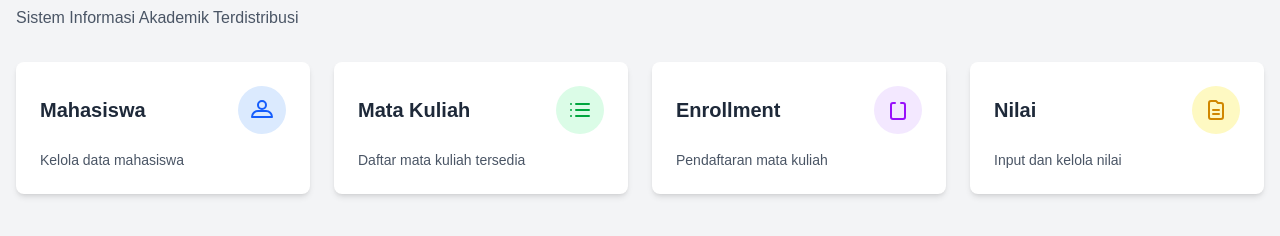
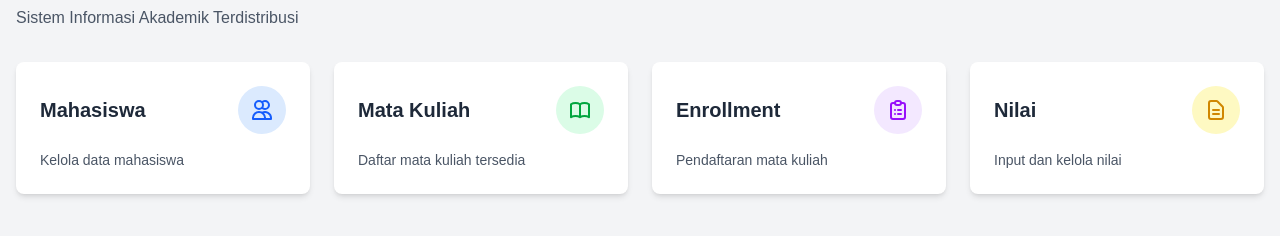
Before and after one commit to Imamgg/frontend-sister, a Next.js app: page / in a window 1280 px wide. Shown: the part 138-374 px from the top of the page. Built offline with nearby package versions, Linux system fonts and the light colour scheme; no server answers; sample sign-in values are in the browser's storage.

Commit message:
push againnnnnnn 4x

```diff
--- a/app/page.tsx
+++ b/app/page.tsx
@@ -42,8 +42,8 @@ export default function Home() {
         <div className="grid grid-cols-1 md:grid-cols-2 lg:grid-cols-4 gap-6">
           {/* Mahasiswa - Admin and Lecturer */}
           {(user.role === "admin" || user.role === "lecturer") && (
-            <Link href="/students" className="group">
-              <a className="block bg-white rounded-lg shadow-md p-6 hover:shadow-lg transition-shadow">
+            <Link href="/students">
+              <div className="bg-white rounded-lg shadow-md p-6 hover:shadow-lg transition-shadow cursor-pointer">
                 <div className="flex items-center justify-between mb-4">
                   <h2 className="text-xl font-semibold text-gray-800">
                     Mahasiswa
@@ -54,24 +54,23 @@ export default function Home() {
                       fill="none"
                       stroke="currentColor"
                       viewBox="0 0 24 24"
-                      aria-hidden="true"
                     >
                       <path
                         strokeLinecap="round"
                         strokeLinejoin="round"
                         strokeWidth={2}
-                        d="M16 7a4 4 0 10-8 0 4 4 0 008 0zm-8 6a6 6 0 00-6 6h20a6 6 0 00-6-6H8z"
+                        d="M12 4.354a4 4 0 110 5.292M15 21H3v-1a6 6 0 0112 0v1zm0 0h6v-1a6 6 0 00-9-5.197M13 7a4 4 0 11-8 0 4 4 0 018 0z"
                       />
                     </svg>
                   </div>
                 </div>
                 <p className="text-gray-600 text-sm">Kelola data mahasiswa</p>
-              </a>
+              </div>
             </Link>
           )}
 
-          <Link href="/courses" className="group">
-            <a className="block bg-white rounded-lg shadow-md p-6 hover:shadow-lg transition-shadow">
+          <Link href="/courses">
+            <div className="bg-white rounded-lg shadow-md p-6 hover:shadow-lg transition-shadow cursor-pointer">
               <div className="flex items-center justify-between mb-4">
                 <h2 className="text-xl font-semibold text-gray-800">
                   Mata Kuliah
@@ -82,13 +81,12 @@ export default function Home() {
                     fill="none"
                     stroke="currentColor"
                     viewBox="0 0 24 24"
-                    aria-hidden="true"
                   >
                     <path
                       strokeLinecap="round"
                       strokeLinejoin="round"
                       strokeWidth={2}
-                      d="M8 6h13M8 12h13M8 18h13M3 6h.01M3 12h.01M3 18h.01"
+                      d="M12 6.253v13m0-13C10.832 5.477 9.246 5 7.5 5S4.168 5.477 3 6.253v13C4.168 18.477 5.754 18 7.5 18s3.332.477 4.5 1.253m0-13C13.168 5.477 14.754 5 16.5 5c1.747 0 3.332.477 4.5 1.253v13C19.832 18.477 18.247 18 16.5 18c-1.746 0-3.332.477-4.5 1.253"
                     />
                   </svg>
                 </div>
@@ -96,13 +94,13 @@ export default function Home() {
               <p className="text-gray-600 text-sm">
                 Daftar mata kuliah tersedia
               </p>
-            </a>
+            </div>
           </Link>
 
           {/* Enrollment - Admin and Students */}
           {(user.role === "admin" || user.role === "student") && (
-            <Link href="/enrollments" className="group">
-              <a className="block bg-white rounded-lg shadow-md p-6 hover:shadow-lg transition-shadow">
+            <Link href="/enrollments">
+              <div className="bg-white rounded-lg shadow-md p-6 hover:shadow-lg transition-shadow cursor-pointer">
                 <div className="flex items-center justify-between mb-4">
                   <h2 className="text-xl font-semibold text-gray-800">
                     Enrollment
@@ -113,26 +111,23 @@ export default function Home() {
                       fill="none"
                       stroke="currentColor"
                       viewBox="0 0 24 24"
-                      aria-hidden="true"
                     >
                       <path
                         strokeLinecap="round"
                         strokeLinejoin="round"
                         strokeWidth={2}
-                        d="M9 5H7a2 2 0 00-2 2v12a2 2 0 002 2h10a2 2 0 002-2V7a2 2 0 00-2-2h-2"
+                        d="M9 5H7a2 2 0 00-2 2v12a2 2 0 002 2h10a2 2 0 002-2V7a2 2 0 00-2-2h-2M9 5a2 2 0 002 2h2a2 2 0 002-2M9 5a2 2 0 012-2h2a2 2 0 012 2m-3 7h3m-3 4h3m-6-4h.01M9 16h.01"
                       />
                     </svg>
                   </div>
                 </div>
                 <p className="text-gray-600 text-sm">Pendaftaran mata kuliah</p>
-              </a>
+              </div>
             </Link>
           )}
 
-          {/* Nilai - Admin and Lecturer */}
-          {(user.role === "admin" || user.role === "lecturer") && (
-            <Link href="/grades" className="group">
-              <a className="block bg-white rounded-lg shadow-md p-6 hover:shadow-lg transition-shadow">
+          <Link href="/grades">
+            <div className="bg-white rounded-lg shadow-md p-6 hover:shadow-lg transition-shadow cursor-pointer">
               <div className="flex items-center justify-between mb-4">
                 <h2 className="text-xl font-semibold text-gray-800">Nilai</h2>
                 <div className="bg-yellow-100 p-3 rounded-full">
@@ -141,26 +136,24 @@ export default function Home() {
                     fill="none"
                     stroke="currentColor"
                     viewBox="0 0 24 24"
-                      aria-hidden="true"
                   >
                     <path
                       strokeLinecap="round"
                       strokeLinejoin="round"
                       strokeWidth={2}
-                        d="M9 12h6m-6 4h6M7 21h10a2 2 0 002-2V7a2 2 0 00-2-2h-3l-2-2H7a2 2 0 00-2 2v14a2 2 0 002 2z"
+                      d="M9 12h6m-6 4h6m2 5H7a2 2 0 01-2-2V5a2 2 0 012-2h5.586a1 1 0 01.707.293l5.414 5.414a1 1 0 01.293.707V19a2 2 0 01-2 2z"
                     />
                   </svg>
                 </div>
               </div>
               <p className="text-gray-600 text-sm">Input dan kelola nilai</p>
-              </a>
+            </div>
           </Link>
-          )}
 
           {/* Transkrip - Students */}
           {user.role === "student" && (
-            <Link href="/grades/transcript" className="group">
-              <a className="block bg-white rounded-lg shadow-md p-6 hover:shadow-lg transition-shadow">
+            <Link href="/grades/transcript">
+              <div className="bg-white rounded-lg shadow-md p-6 hover:shadow-lg transition-shadow cursor-pointer">
                 <div className="flex items-center justify-between mb-4">
                   <h2 className="text-xl font-semibold text-gray-800">
                     Transkrip
@@ -171,19 +164,18 @@ export default function Home() {
                       fill="none"
                       stroke="currentColor"
                       viewBox="0 0 24 24"
-                      aria-hidden="true"
                     >
                       <path
                         strokeLinecap="round"
                         strokeLinejoin="round"
                         strokeWidth={2}
-                        d="M9 12h6m-6 4h6M7 21h10a2 2 0 002-2V7a2 2 0 00-2-2h-3l-2-2H7a2 2 0 00-2 2v14a2 2 0 002 2z"
+                        d="M9 12h6m-6 4h6m2 5H7a2 2 0 01-2-2V5a2 2 0 012-2h5.586a1 1 0 01.707.293l5.414 5.414a1 1 0 01.293.707V19a2 2 0 01-2 2z"
                       />
                     </svg>
                   </div>
                 </div>
                 <p className="text-gray-600 text-sm">Lihat transkrip dan IPK</p>
-              </a>
+              </div>
             </Link>
           )}
         </div>
```
Lines whose indentation alone changed are shown as unchanged.
